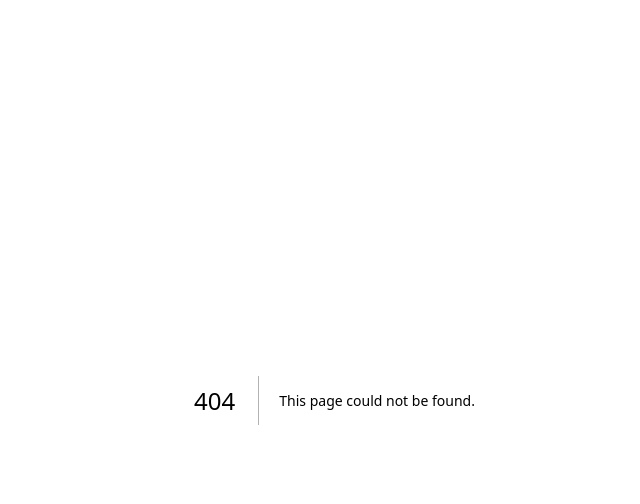
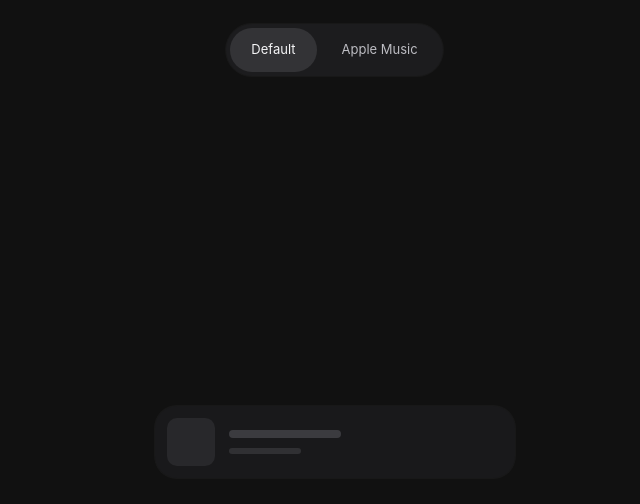
Before and after one commit to francozeta/continuity, a Next.js app: page /track in a window 1280 px wide. Before the commit this address had no page. Shown: the top 504 px of the page, without its empty margins (298-938 px from the left). Built offline with nearby package versions, Linux system fonts and the light colour scheme.

Commit message:
feat(beetle): add tactile interaction experiment and preserve track study

```diff
--- /dev/null
+++ b/app/track/page.tsx
@@ -0,0 +1,5 @@
+import { TrackExperiment } from "../track-experiment";
+
+export default function TrackPage() {
+  return <main id="experiment" aria-label="Continuity music experiment"><h1 className="sr-only">Continuity music experiment</h1><TrackExperiment /></main>;
+}
```
